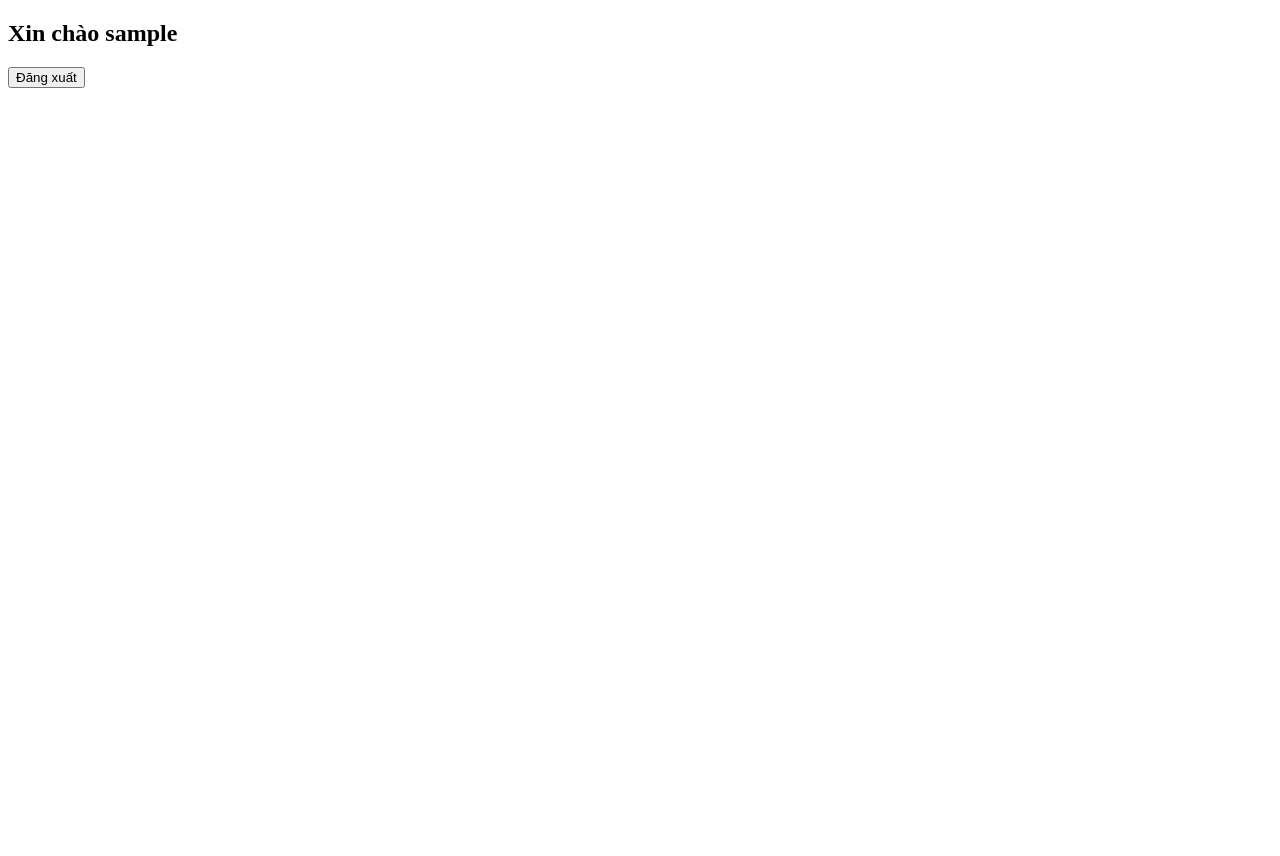
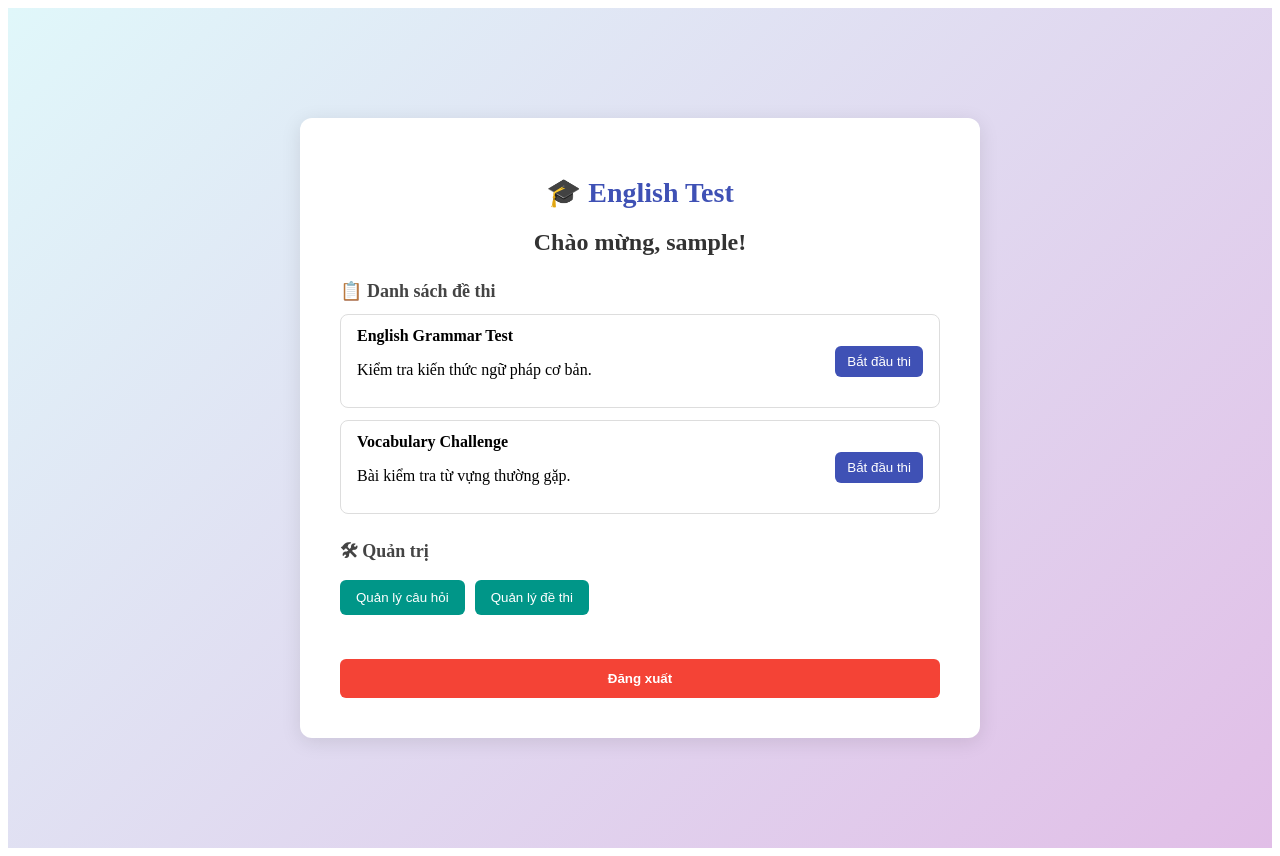
Before and after one commit to HoangMinh310803/Test-English, a React (Create React App) app in the folder Front-End/english-app/: page / in a window 1280 px wide. Before the commit the page ends 800 px from the top, so only its background shows below. Built offline with nearby package versions, Linux system fonts and the light colour scheme; sample sign-in values are in the browser's storage.

Commit message:
update form login and register

```diff
--- a/Front-End/english-app/src/screens/HomeScreen.jsx
+++ b/Front-End/english-app/src/screens/HomeScreen.jsx
@@ -1,19 +1,154 @@
 import { useAuth } from "../contexts/authContext";
 import { useNavigate } from "react-router-dom";
+import { useEffect } from "react";
 
 export default function HomeScreen() {
   const { user, logout } = useAuth();
   const navigate = useNavigate();
+
+  useEffect(() => {
+    if (!user) navigate("/login");
+  }, [user, navigate]);
 
   const handleLogout = () => {
     logout();
     navigate("/login");
   };
 
+  const exams = [
+    {
+      id: 1,
+      title: "English Grammar Test",
+      description: "Kiểm tra kiến thức ngữ pháp cơ bản.",
+    },
+    {
+      id: 2,
+      title: "Vocabulary Challenge",
+      description: "Bài kiểm tra từ vựng thường gặp.",
+    },
+  ];
+
   return (
-    <div>
-      <h2>Xin chào {user?.username}</h2>
-      <button onClick={handleLogout}>Đăng xuất</button>
+    <div style={styles.container}>
+      <div style={styles.card}>
+        <h1 style={styles.logo}>🎓 English Test</h1>
+        <h2 style={styles.greeting}>Chào mừng, {user?.username}!</h2>
+
+        <div style={styles.section}>
+          <h3 style={styles.subTitle}>📋 Danh sách đề thi</h3>
+          {exams.map((exam) => (
+            <div key={exam.id} style={styles.examBox}>
+              <div>
+                <strong>{exam.title}</strong>
+                <p>{exam.description}</p>
+              </div>
+              <button
+                style={styles.startBtn}
+                onClick={() => alert(`Chuyển sang thi: ${exam.title}`)}
+              >
+                Bắt đầu thi
+              </button>
+            </div>
+          ))}
+        </div>
+
+        {user?.role === "admin" && (
+          <div style={styles.section}>
+            <h3 style={styles.subTitle}>🛠 Quản trị</h3>
+            <button
+              style={styles.adminBtn}
+              onClick={() => navigate("/admin/questions")}
+            >
+              Quản lý câu hỏi
+            </button>
+            <button
+              style={styles.adminBtn}
+              onClick={() => navigate("/admin/exams")}
+            >
+              Quản lý đề thi
+            </button>
+          </div>
+        )}
+
+        <button onClick={handleLogout} style={styles.logoutBtn}>
+          Đăng xuất
+        </button>
+      </div>
     </div>
   );
 }
+
+const styles = {
+  container: {
+    height: "100vh",
+    background: "linear-gradient(135deg, #e0f7fa, #e1bee7)",
+    display: "flex",
+    justifyContent: "center",
+    alignItems: "center",
+    padding: "20px",
+  },
+  card: {
+    background: "#fff",
+    padding: "40px",
+    borderRadius: "12px",
+    boxShadow: "0 4px 20px rgba(0,0,0,0.1)",
+    maxWidth: "600px",
+    width: "100%",
+  },
+  logo: {
+    fontSize: "28px",
+    color: "#3f51b5",
+    textAlign: "center",
+    marginBottom: "10px",
+  },
+  greeting: {
+    textAlign: "center",
+    marginBottom: "24px",
+    color: "#333",
+  },
+  section: {
+    marginBottom: "24px",
+  },
+  subTitle: {
+    fontSize: "18px",
+    marginBottom: "12px",
+    color: "#444",
+  },
+  examBox: {
+    display: "flex",
+    justifyContent: "space-between",
+    alignItems: "center",
+    border: "1px solid #ddd",
+    padding: "12px 16px",
+    borderRadius: "8px",
+    marginBottom: "12px",
+  },
+  startBtn: {
+    padding: "8px 12px",
+    background: "#3f51b5",
+    color: "#fff",
+    border: "none",
+    borderRadius: "6px",
+    cursor: "pointer",
+  },
+  adminBtn: {
+    padding: "10px 16px",
+    marginRight: "10px",
+    background: "#009688",
+    color: "#fff",
+    border: "none",
+    borderRadius: "6px",
+    cursor: "pointer",
+  },
+  logoutBtn: {
+    marginTop: "20px",
+    width: "100%",
+    padding: "12px",
+    background: "#f44336",
+    color: "#fff",
+    fontWeight: "bold",
+    border: "none",
+    borderRadius: "6px",
+    cursor: "pointer",
+  },
+};
--- a/Front-End/english-app/src/screens/LoginScreen.jsx
+++ b/Front-End/english-app/src/screens/LoginScreen.jsx
@@ -13,28 +13,97 @@ export default function LoginScreen() {
     e.preventDefault();
     try {
       const data = await loginService(email, password);
-      login(data.user); // lưu vào context
-      navigate("/"); // chuyển về trang chính
+      login(data.user);
+      navigate("/");
     } catch (err) {
       alert(err.response?.data?.message || "Lỗi đăng nhập");
     }
   };
 
   return (
-    <form onSubmit={handleSubmit}>
-      <h2>Đăng nhập</h2>
+    <div style={styles.container}>
+      <div style={styles.card}>
+        <h1 style={styles.logo}>🎓 English Test</h1>
+        <h2 style={styles.title}>Đăng nhập</h2>
+        <form onSubmit={handleSubmit} style={styles.form}>
           <input
+            style={styles.input}
+            type="email"
+            placeholder="Email"
             value={email}
             onChange={(e) => setEmail(e.target.value)}
-        placeholder="Email"
+            required
           />
           <input
+            style={styles.input}
+            type="password"
+            placeholder="Mật khẩu"
             value={password}
             onChange={(e) => setPassword(e.target.value)}
-        type="password"
-        placeholder="Mật khẩu"
+            required
           />
-      <button type="submit">Đăng nhập</button>
+          <button type="submit" style={styles.button}>
+            Đăng nhập
+          </button>
         </form>
+        <p style={styles.registerText}>
+          Chưa có tài khoản? <a href="/register">Đăng ký</a>
+        </p>
+      </div>
+    </div>
   );
 }
+
+const styles = {
+  container: {
+    height: "100vh",
+    background: "linear-gradient(135deg, #e0f7fa, #e1bee7)",
+    display: "flex",
+    justifyContent: "center",
+    alignItems: "center",
+  },
+  card: {
+    background: "#fff",
+    padding: "40px",
+    borderRadius: "12px",
+    boxShadow: "0 4px 20px rgba(0,0,0,0.1)",
+    width: "100%",
+    maxWidth: "400px",
+    textAlign: "center",
+  },
+  logo: {
+    fontSize: "28px",
+    color: "#3f51b5",
+    marginBottom: "10px",
+  },
+  title: {
+    marginBottom: "20px",
+    color: "#333",
+  },
+  form: {
+    display: "flex",
+    flexDirection: "column",
+  },
+  input: {
+    padding: "12px 16px",
+    marginBottom: "16px",
+    border: "1px solid #ccc",
+    borderRadius: "8px",
+    fontSize: "16px",
+  },
+  button: {
+    padding: "12px",
+    background: "#3f51b5",
+    color: "#fff",
+    fontSize: "16px",
+    border: "none",
+    borderRadius: "8px",
+    cursor: "pointer",
+    transition: "background 0.3s",
+  },
+  registerText: {
+    marginTop: "20px",
+    fontSize: "14px",
+    color: "#555",
+  },
+};
--- a/Front-End/english-app/src/screens/RegisterScreen.jsx
+++ b/Front-End/english-app/src/screens/RegisterScreen.jsx
@@ -18,25 +18,97 @@ export default function RegisterScreen() {
   };
 
   return (
-    <form onSubmit={handleSubmit}>
-      <h2>Đăng ký</h2>
+    <div style={styles.container}>
+      <div style={styles.card}>
+        <h1 style={styles.logo}>🎓 English Test</h1>
+        <h2 style={styles.title}>Đăng ký tài khoản</h2>
+        <form onSubmit={handleSubmit} style={styles.form}>
           <input
+            style={styles.input}
+            type="text"
+            placeholder="Tên người dùng"
             value={form.username}
             onChange={(e) => setForm({ ...form, username: e.target.value })}
-        placeholder="Username"
+            required
           />
           <input
+            style={styles.input}
+            type="email"
+            placeholder="Email"
             value={form.email}
             onChange={(e) => setForm({ ...form, email: e.target.value })}
-        placeholder="Email"
+            required
           />
           <input
+            style={styles.input}
+            type="password"
+            placeholder="Mật khẩu"
             value={form.password}
             onChange={(e) => setForm({ ...form, password: e.target.value })}
-        type="password"
-        placeholder="Mật khẩu"
+            required
           />
-      <button type="submit">Đăng ký</button>
+          <button type="submit" style={styles.button}>
+            Đăng ký
+          </button>
         </form>
+        <p style={styles.registerText}>
+          Đã có tài khoản? <a href="/login">Đăng nhập</a>
+        </p>
+      </div>
+    </div>
   );
 }
+
+const styles = {
+  container: {
+    height: "100vh",
+    background: "linear-gradient(135deg, #e0f7fa, #e1bee7)",
+    display: "flex",
+    justifyContent: "center",
+    alignItems: "center",
+  },
+  card: {
+    background: "#fff",
+    padding: "40px",
+    borderRadius: "12px",
+    boxShadow: "0 4px 20px rgba(0,0,0,0.1)",
+    width: "100%",
+    maxWidth: "400px",
+    textAlign: "center",
+  },
+  logo: {
+    fontSize: "28px",
+    color: "#3f51b5",
+    marginBottom: "10px",
+  },
+  title: {
+    marginBottom: "20px",
+    color: "#333",
+  },
+  form: {
+    display: "flex",
+    flexDirection: "column",
+  },
+  input: {
+    padding: "12px 16px",
+    marginBottom: "16px",
+    border: "1px solid #ccc",
+    borderRadius: "8px",
+    fontSize: "16px",
+  },
+  button: {
+    padding: "12px",
+    background: "#3f51b5",
+    color: "#fff",
+    fontSize: "16px",
+    border: "none",
+    borderRadius: "8px",
+    cursor: "pointer",
+    transition: "background 0.3s",
+  },
+  registerText: {
+    marginTop: "20px",
+    fontSize: "14px",
+    color: "#555",
+  },
+};
```
Lines whose indentation alone changed are shown as unchanged.
